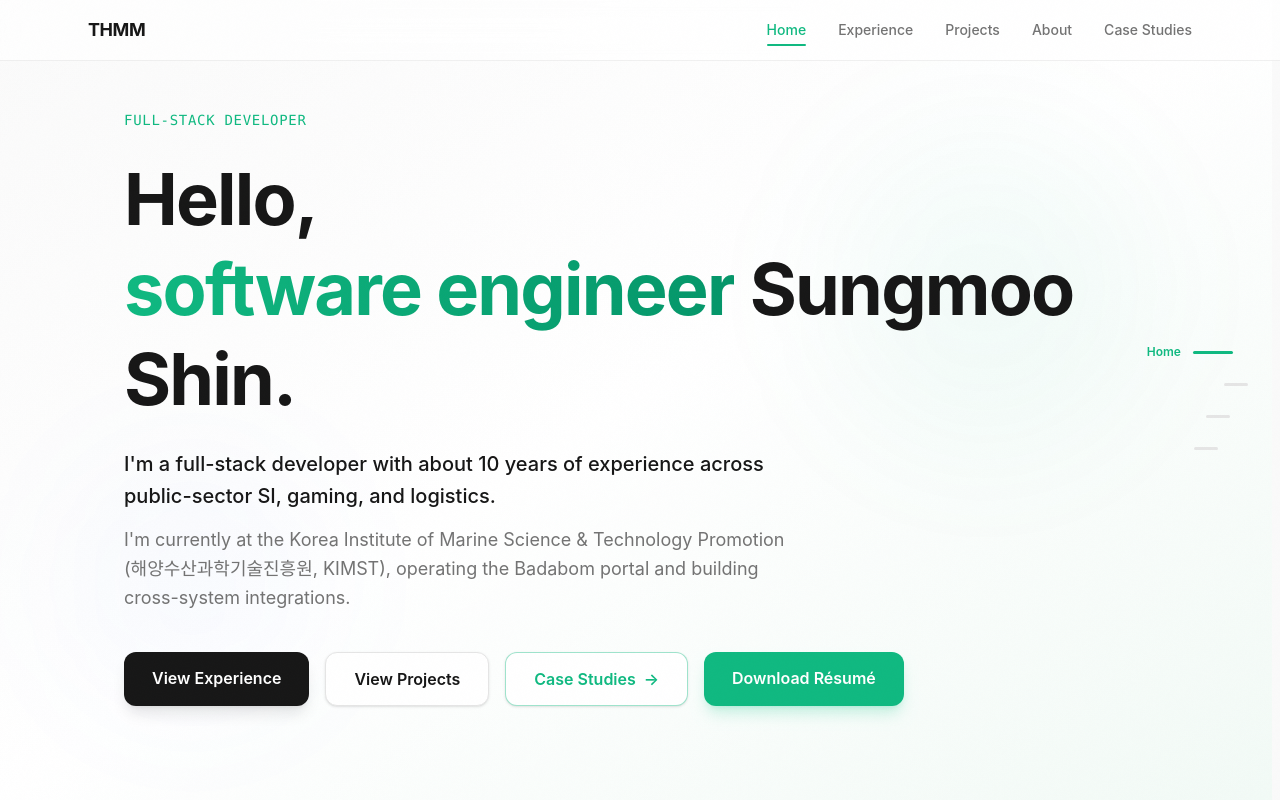
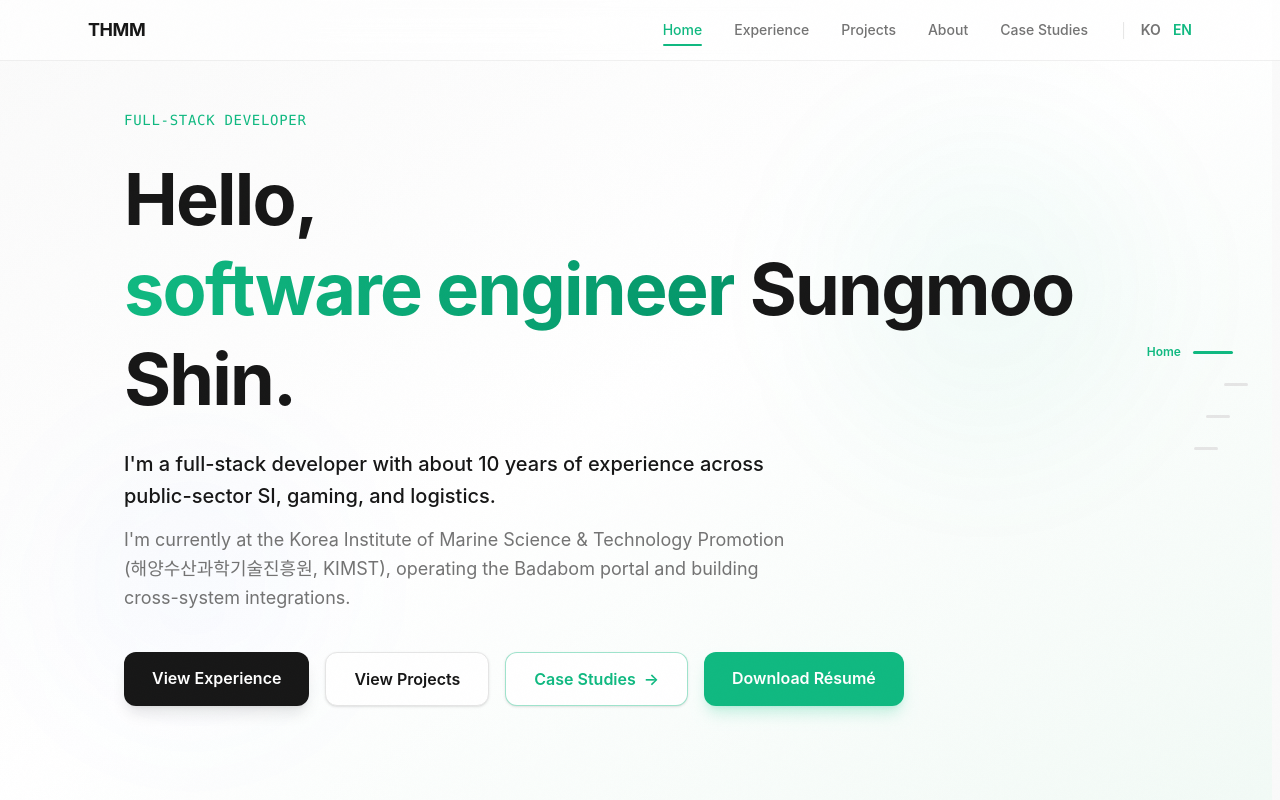
Before and after one commit to ongsi2/thmm, a Next.js app: page /en in a window 1280 px wide. Shown: the top 800 px of the page. Built offline with nearby package versions, Linux system fonts and the light colour scheme; a web font is replaced by a local one.

Commit message:
feat(i18n): add KO/EN toggle in top nav

```diff
--- a/app/[locale]/page.tsx
+++ b/app/[locale]/page.tsx
@@ -3,6 +3,7 @@
 import Link from 'next/link';
 import { useState, useEffect } from 'react';
 import { useTranslations } from 'next-intl';
+import LanguageToggle from '../_components/LanguageToggle';
 import ProjectsList from '../_components/ProjectsList';
 
 export default function Home() {
@@ -153,6 +154,7 @@ export default function Home() {
             >
               {tNav('caseStudies')}
             </Link>
+            <LanguageToggle />
           </div>
         </div>
       </nav>
--- /dev/null
+++ b/app/_components/LanguageToggle.tsx
@@ -0,0 +1,40 @@
+'use client';
+
+import { useLocale } from 'next-intl';
+import { Link, usePathname } from '@/i18n/navigation';
+
+const LOCALES = [
+  { code: 'ko' as const, label: 'KO', aria: '한국어로 보기' },
+  { code: 'en' as const, label: 'EN', aria: 'View in English' },
+];
+
+export default function LanguageToggle() {
+  const currentLocale = useLocale();
+  const pathname = usePathname();
+
+  return (
+    <div className="flex items-center gap-3">
+      <span aria-hidden className="text-[var(--color-border)]">│</span>
+      {LOCALES.map((loc) => {
+        const isActive = loc.code === currentLocale;
+        return (
+          <Link
+            key={loc.code}
+            href={pathname}
+            locale={loc.code}
+            aria-label={loc.aria}
+            aria-current={isActive ? 'true' : undefined}
+            hrefLang={loc.code}
+            className={`relative py-1 spring text-sm font-semibold ${
+              isActive
+                ? 'text-[var(--color-accent)]'
+                : 'text-[var(--color-text-muted)] hover:text-[var(--color-primary)]'
+            }`}
+          >
+            {loc.label}
+          </Link>
+        );
+      })}
+    </div>
+  );
+}
```
